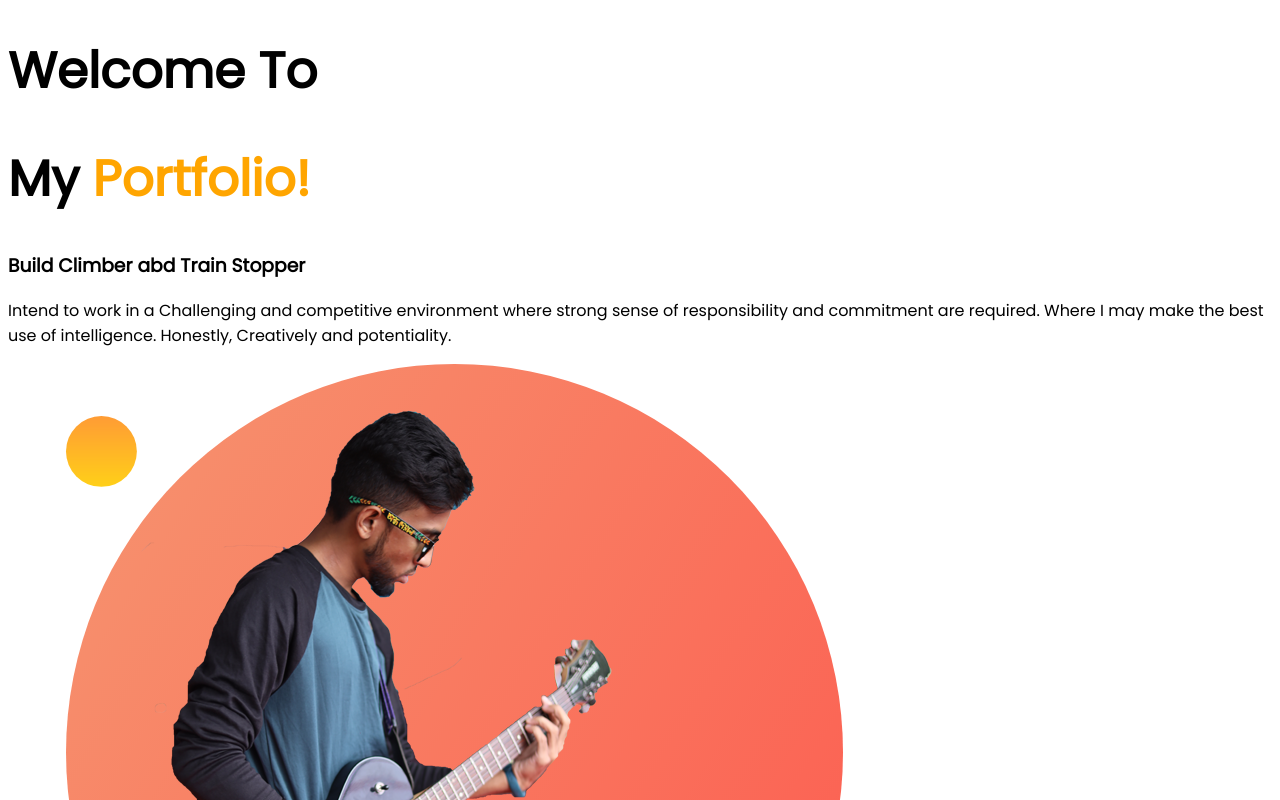
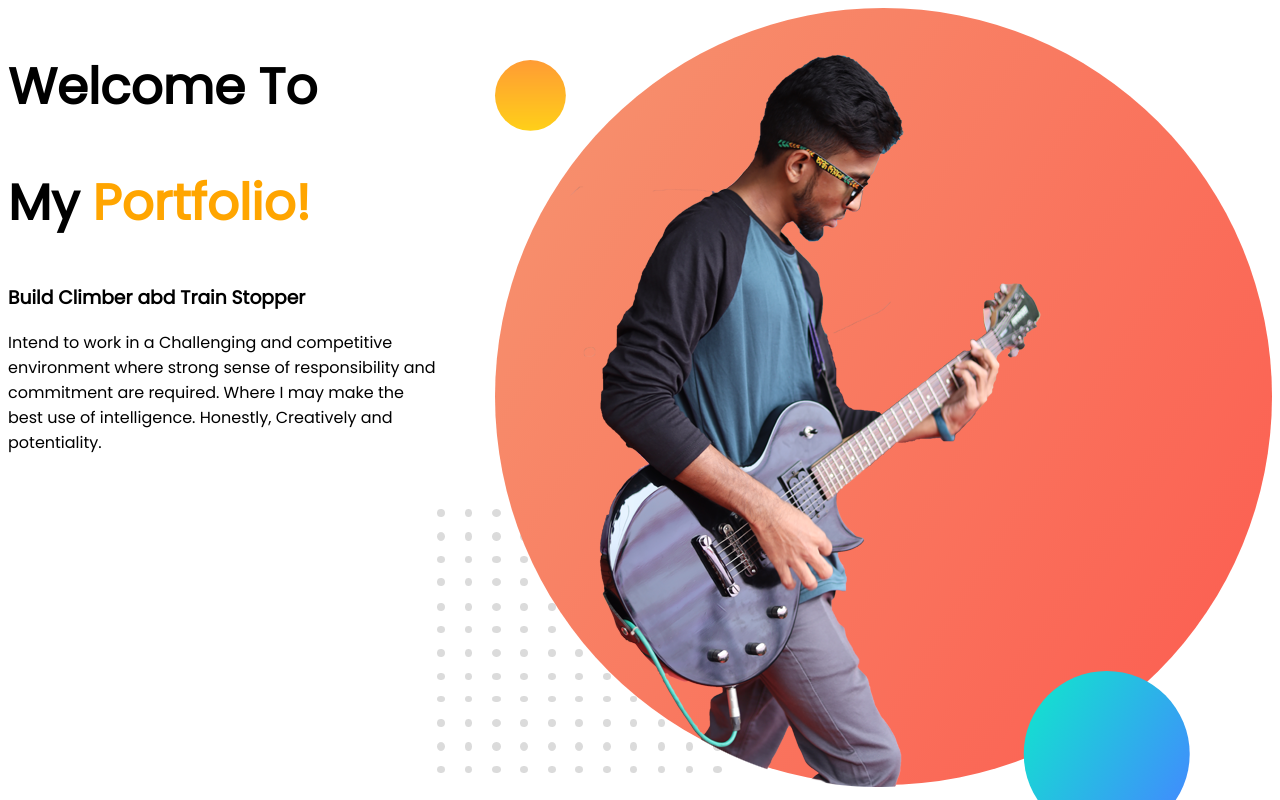
Before and after one commit to mredul2003/developer-portfolio, a plain HTML site: page index.html in a window 1280 px wide. Shown: the top 800 px of the page. Drawn offline with Linux system fonts and the light colour scheme.

Commit message:
class added on div

```diff
--- a/index.html
+++ b/index.html
@@ -13,7 +13,8 @@
 </head>
 
 <body>
-    <div>
+    <section>
+        <div clsas="half-width">
             <h1>Welcome To</h1>
             <h1>My <span class="orange-color">Portfolio!</span></h1>
             <h3>Build Climber abd Train Stopper</h3>
@@ -22,7 +23,8 @@
                 potentiality.
             </p>
         </div>
-    <div><img src="images/my-pic.png" alt=""></div>
+        <div clsas="half-width"><img src="images/my-pic.png" alt=""></div>
+    </section>
 </body>
 
 </html>
--- a/style.css
+++ b/style.css
@@ -1,9 +1,23 @@
-body{
+body {
     font-family: 'Poppins', sans-serif;
 }
-h1{
+
+h1 {
     font-size: 50px;
 }
-.orange-color{
+
+.orange-color {
     color: orange;
 }
+
+section {
+    display: flex;
+}
+
+.half-width {
+    width: 50%;
+}
+
+.half-width img {
+    width: 5%%;
+}
```
Lines whose indentation alone changed are shown as unchanged.
